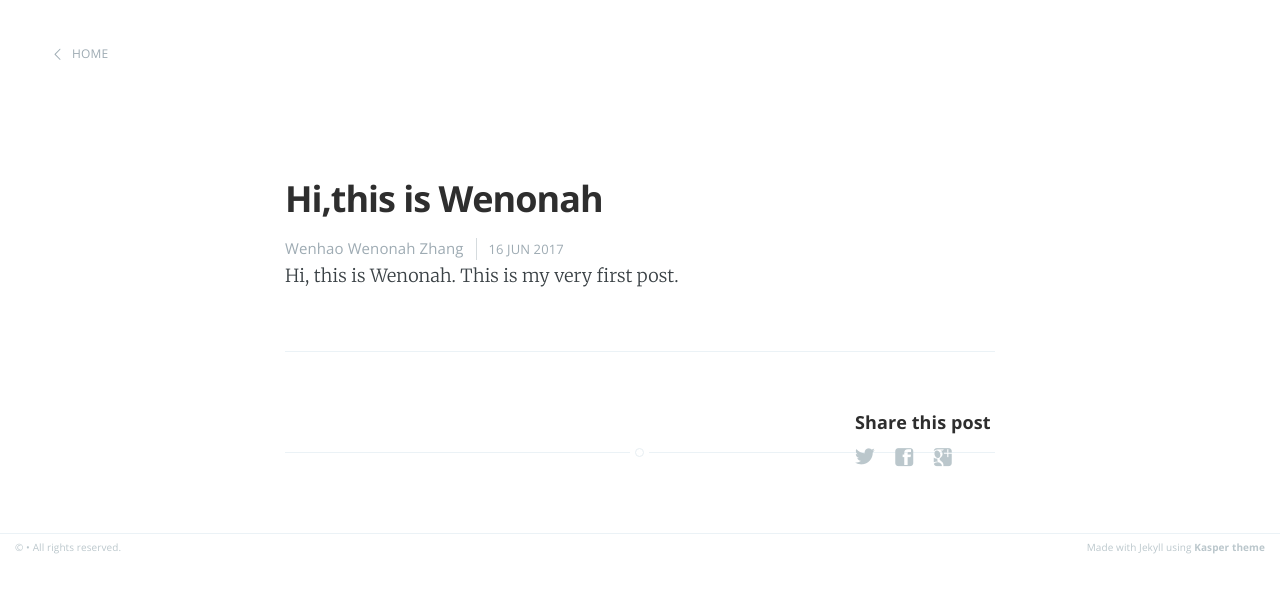
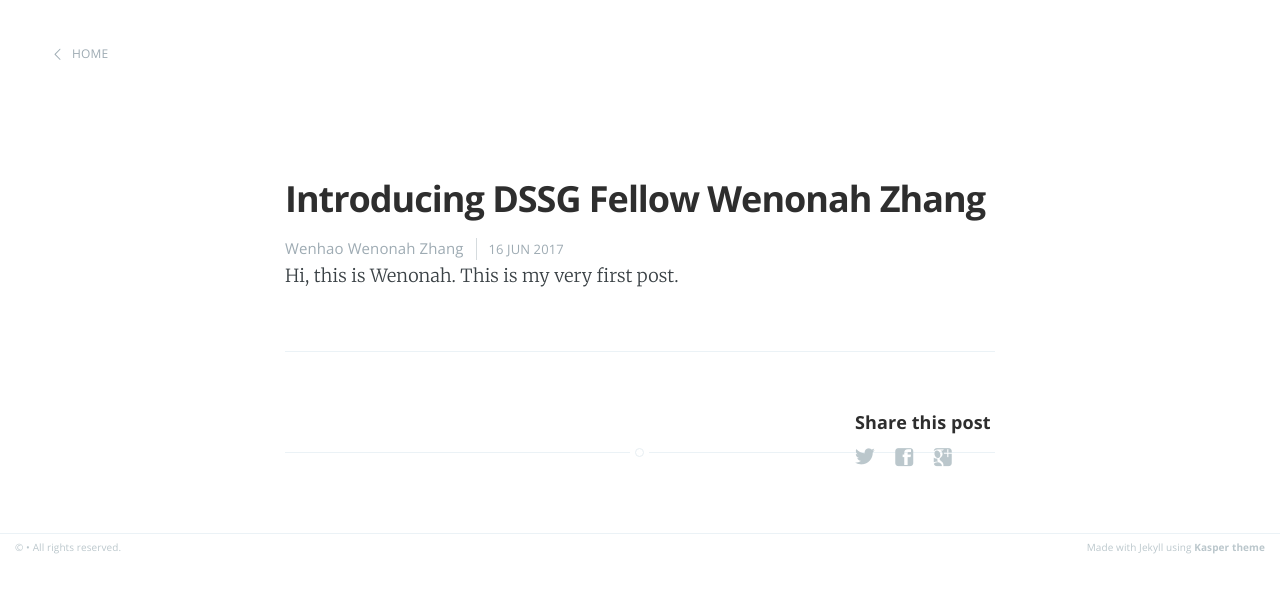
Before and after one commit to uwescience/DSSG2017, a Jekyll site: the page built from _posts/2017-06-16-wenonah-testingPost.md, in a window 1280 px wide. Shown: the top 593 px of the page. Built offline with Jekyll 4.4.1, drawn with Linux system fonts in a browser that asks for light colours.

Commit message:
changed the name

```diff
--- a/_posts/2017-06-16-wenonah-testingPost.md
+++ b/_posts/2017-06-16-wenonah-testingPost.md
@@ -1,6 +1,6 @@
 ---
 layout: post
-title:  "Hi,this is Wenonah"
+title:  "Introducing DSSG Fellow Wenonah Zhang"
 date:   2017-06-16
 author: Wenhao Wenonah Zhang
 ---
```
